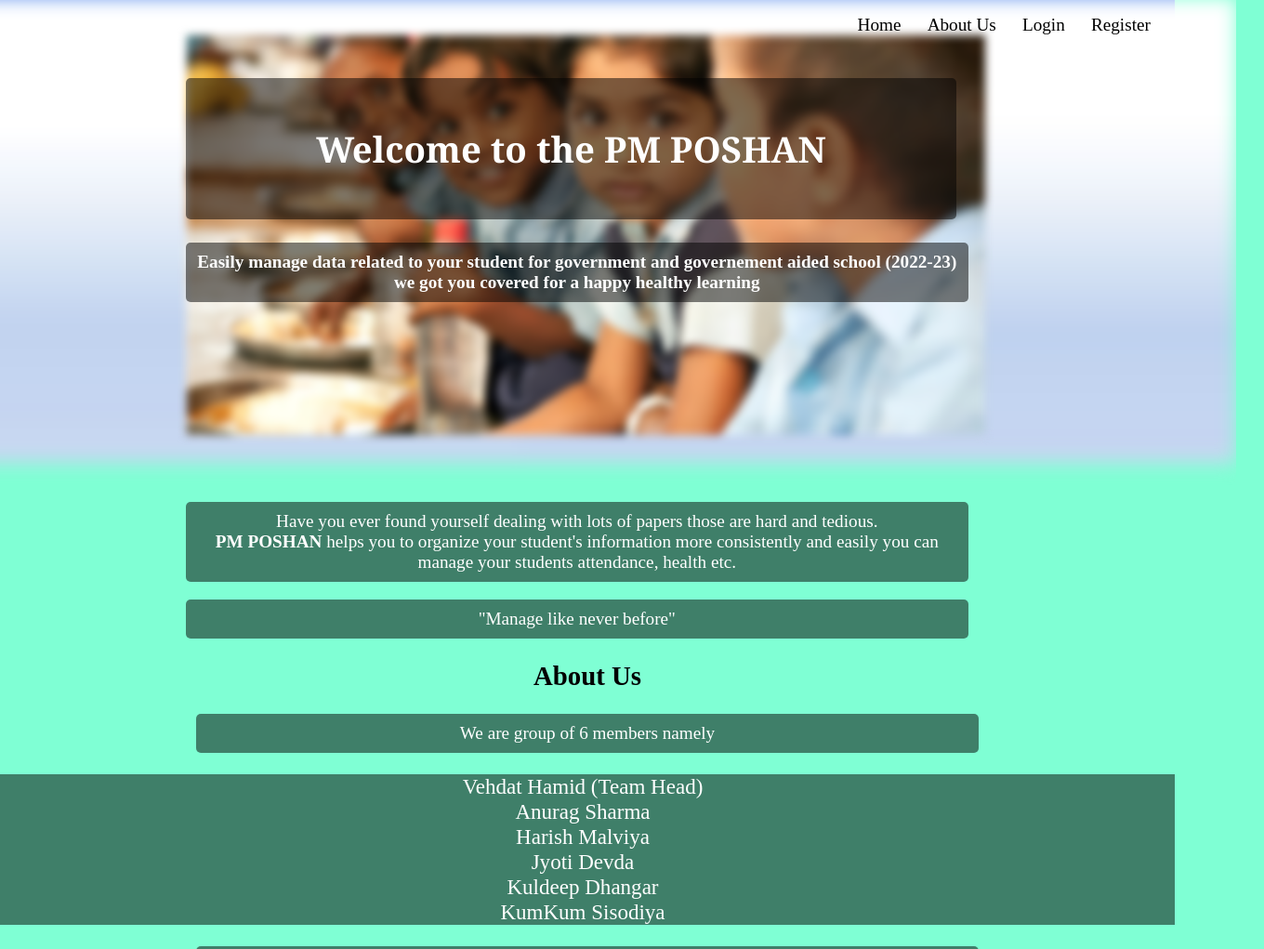
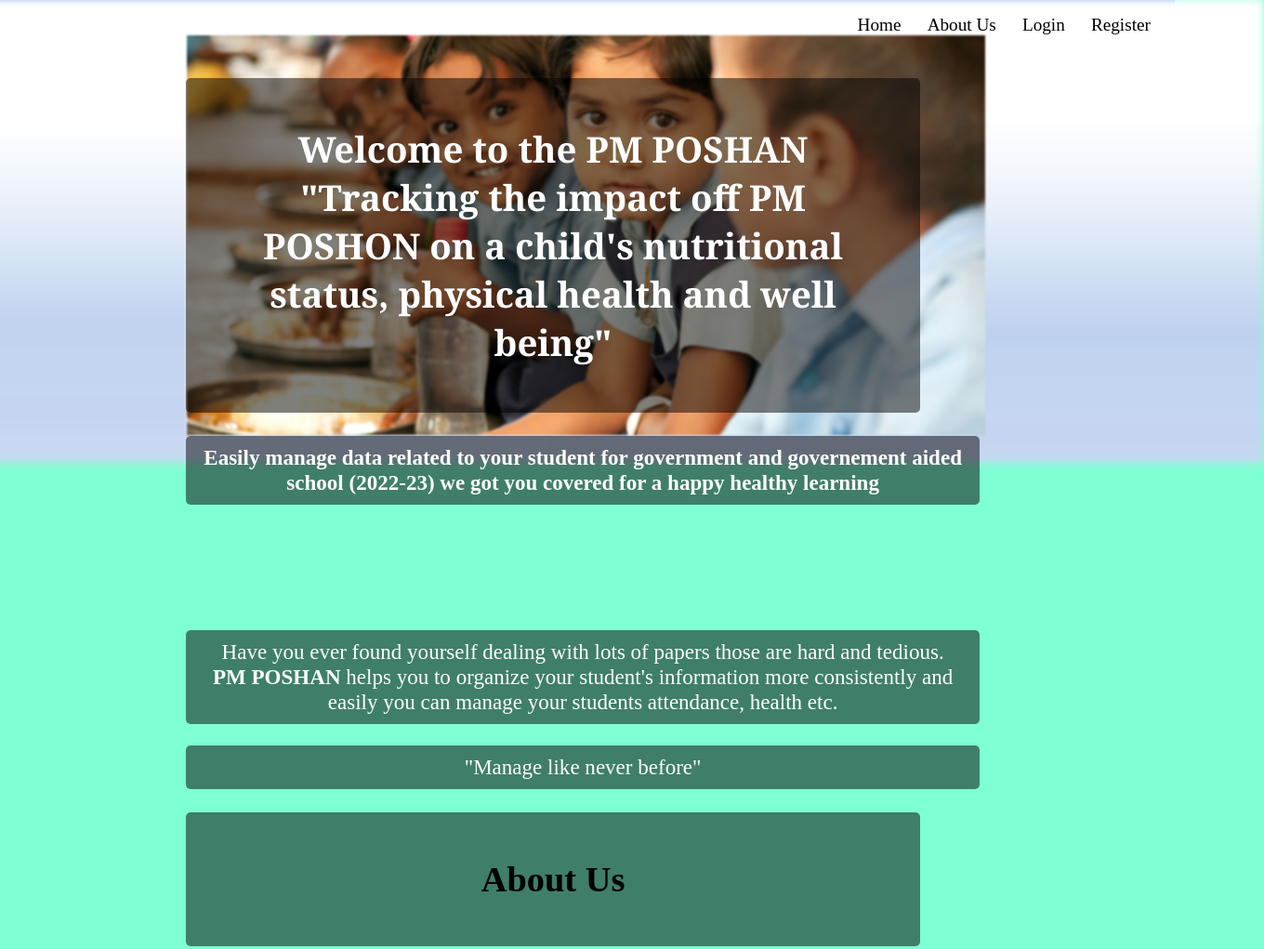
Before and after one commit to Triggered41/Hackathon, a website: page Website/index.html in a window 1280 px wide. Shown: the top 1021 px of the page at 93% size, 1360 px wide, since content can reach past the window. Drawn offline with Linux system fonts and the light colour scheme.

Commit message:
updates?

```diff
--- a/Website/CSS/index.css
+++ b/Website/CSS/index.css
@@ -55,13 +55,13 @@
 
 .main_body h1{
     margin-left: 200;
-    margin-right: 235;
+    margin-right: 274;
     background-color: rgba(0, 0, 0, 0.5);
     border-radius: 5px;
     padding: 50px;
 }
 .main_body p{
-    width: 65%;
+    width: 66%;
     background-color: rgba(0, 0, 0, 0.5);
     border-radius: 5px;
     z-index: 4;
@@ -84,7 +84,7 @@
 }
 
 .bgimg .i1{
-    filter: blur(5px);
+    filter: blur(1px);
     top: 40px;
     left: 200px;
     position: absolute;
@@ -92,8 +92,8 @@
 }
 
 .bgimg .i2{
-    filter: blur(10px);
-    left: -70;
+    filter: blur(5px);
+    left: -40;
     position: absolute;
     z-index: 0;
 }
@@ -105,6 +105,7 @@
     /* background-color: aquamarine; */
 }
 .main_body p{
+    font-size: larger;
     padding: 10px;
     margin-left: 200px;
     margin-right: 200px;
--- a/Website/JS/register.js
+++ b/Website/JS/register.js
@@ -1,4 +1,4 @@
 function cancel_click()
 {
-    window.open("../index.html", "_self");
+    window.open("../index.hgittml", "_self");
 }
--- a/Website/index.html
+++ b/Website/index.html
@@ -19,8 +19,10 @@
 
     <div class="main_body">
         <b>
-            <h1 style="font-family:Cambria, Cochin, Georgia, Times, 'Times New Roman', serif;">
-                Welcome to the PM POSHAN
+            <h1 id="bc" style="font-family:Cambria, Cochin, Georgia, Times, 'Times New Roman', serif;">
+                Welcome to the PM POSHAN <br>
+                "Tracking the impact off PM POSHON on a child's
+                nutritional status, physical health and well being"
             </h1>
     <p>Easily manage data related to your student for government and governement aided school
         (2022-23) we got you covered for a happy healthy learning </p></b>
@@ -29,7 +31,7 @@
         <img class="i1" src="./img/03_image.jpg" alt="">
         <img class="i2" src="./img/04_image.png" alt="" width="1400px" height="500px">
     </div>
-        <br><br><br><br><br><br><br><br>
+        <br><br><br><br>
         <div class="bottom">
             <p id="dis">Have you ever found yourself dealing with lots of papers
             those are hard and tedious. <br>
@@ -40,7 +42,7 @@
             <p>"Manage like never before"</p>
         </div>
         <div id="aboutus">
-            <h2 style="color: black;">About Us</h2>
+            <h1 id="ab" style="color: black;">About Us</h1>
             <center>
             <p>We are group of 6 members namely </p>
                 <ul id="list">
```
Also changed, not shown: Website/html/forgetpass.html (+9 -7 lines), Website/html/login.html (+1 -1 lines).
